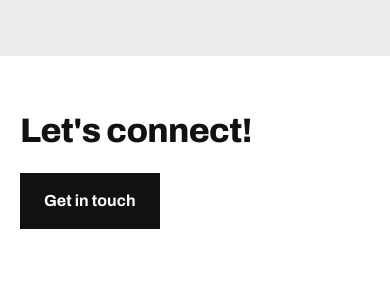
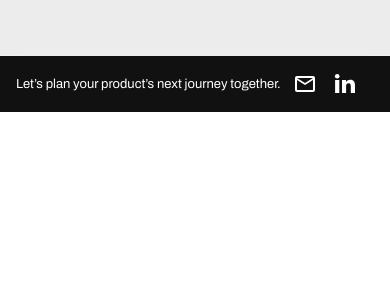
Before and after one commit to jisookyim/portfolio, a plain HTML site: page index.html in a window 390 px wide. Shown: the part 7827-8120 px from the top of the page. After the commit the page ends 7939 px from the top, so only its background shows below. Drawn offline with Linux system fonts and the light colour scheme.

Commit message:
Footer: replace the closing section with a minimal footer bar
- Slim ink bar: "Let's plan your product's next journey together."
  followed by email and LinkedIn icons
- Email opens mailto:yim.jisook@gmail.com; LinkedIn opens the profile in a new tab
- Icons and tap targets 24 x 24, 16px apart, with readable names
- Regular-weight text; one row on desktop and phones
- Removes the large "Let's connect!" heading and the unlinked button
- content/homepage.md and DESIGN.md updated

Co-Authored-By: Claude Opus 5.5 <noreply@anthropic.com>

```diff
--- a/components/site.css
+++ b/components/site.css
@@ -121,23 +121,37 @@ h2 {
 }
 .adplist-frame iframe { display: block; width: 100%; height: 100%; border: 0; }
 
-/* closing */
-.closing { padding: 96px 0; }
-.closing h2 { font-size: 56px; }
-.closing-cta {
-  display: inline-block;
-  background: var(--ink);
+/* footer bar: slim ink band at the very bottom. One line on the left, email + LinkedIn icons on the right.
+   Minimal: regular-weight 15px text, 24 x 24 icons and tap targets, 16px apart, each with a readable name (aria-label). */
+.site-footer { background: var(--ink); color: var(--paper); }
+.footer-inner {
+  max-width: 1120px;
+  margin: 0 auto;
+  padding: 20px 24px;
+  display: flex;
+  align-items: center;
+  justify-content: flex-start;
+  gap: 16px; /* icons sit right after the line */
+}
+.footer-line { margin: 0; font-size: 15px; font-weight: 400; line-height: 1.4; }
+.footer-links { display: flex; gap: 16px; list-style: none; margin: 0; padding: 0; }
+.footer-links a {
+  display: flex;
+  align-items: center;
+  justify-content: center;
+  width: 24px;
+  height: 24px;
   color: var(--paper);
-  font-size: 16px;
-  font-weight: 700;
-  padding: 16px 24px;
-  text-decoration: none;
+  font-size: 24px; /* icon and tap target are both 24 x 24, with 16px between targets */
+  transition: color .2s ease;
 }
+.footer-links a:hover { color: var(--red); }
+.footer-links a:focus-visible { outline: 2px solid var(--paper); outline-offset: 4px; }
+@media (prefers-reduced-motion: reduce) { .footer-links a { transition: none; } }
 
 @media (max-width: 800px) {
   .intro h1 { font-size: 44px; }
   .strengths { grid-template-columns: 1fr; }
-  .closing h2 { font-size: 40px; }
 }
 
 @media (max-width: 600px) {
@@ -163,8 +177,9 @@ h2 {
   .ticket-grid { gap: 32px; }
 
   h2 { font-size: 30px; margin-bottom: 24px; }
-  .closing { padding: 56px 0 64px; }
-  .closing h2 { font-size: 34px; }
+  /* phones: still one row, with slightly smaller text so it fits at 375px */
+  .footer-inner { padding: 16px; gap: 12px; }
+  .footer-line { font-size: 13px; }
 }
 
 /* plane icon between FROM and TO (boarding pass and passport). Sized by the parent's font-size. */
--- a/index.html
+++ b/index.html
@@ -291,12 +291,18 @@ PRODUCT&lt;DESIGN&lt;&lt;MENTOR&lt;&lt;15&lt;YEARS&lt;&lt;&lt;&lt;&lt;&lt;&lt;&l
 
   </div>
 
-  <section class="closing">
-    <h2>Let's connect!</h2>
-    <a class="closing-cta" href="#">Get in touch</a>
-  </section>
+</main>
 
-</main>
+<!-- Footer bar: one line and two icon links. Mail icon: Material Icons "mail_outline" (Apache 2.0). -->
+<footer class="site-footer">
+  <div class="footer-inner">
+    <p class="footer-line">Let’s plan your product’s next journey together.</p>
+    <ul class="footer-links">
+      <li><a href="mailto:yim.jisook@gmail.com" aria-label="Email Ji-Sook"><svg viewBox="0 0 24 24" width="1em" height="1em" fill="currentColor" aria-hidden="true" focusable="false"><path d="M20 4H4c-1.1 0-2 .9-2 2v12c0 1.1.9 2 2 2h16c1.1 0 2-.9 2-2V6c0-1.1-.9-2-2-2zm0 14H4V8l8 5 8-5v10zm-8-7L4 6h16l-8 5z"/></svg></a></li>
+      <li><a href="https://www.linkedin.com/in/jisookyim/" target="_blank" rel="noopener" aria-label="Ji-Sook on LinkedIn (opens in a new tab)"><svg viewBox="0 0 24 24" width="1em" height="1em" fill="currentColor" aria-hidden="true" focusable="false"><circle cx="4.2" cy="4.2" r="2.3"/><rect x="2.1" y="8" width="4.2" height="13"/><path d="M9 8h4v1.9c.6-1.1 2-2.2 4.1-2.2 4 0 4.9 2.6 4.9 6V21h-4.2v-6.4c0-1.6-.1-3.4-2.2-3.4-2.2 0-2.5 1.6-2.5 3.3V21H9z"/></svg></a></li>
+    </ul>
+  </div>
+</footer>
 
 <script src="components/hero.js" defer></script>
 <script src="components/passport.js" defer></script>
```
Also changed, not shown: templates/index.html (+11 -5 lines), 2 other files.
